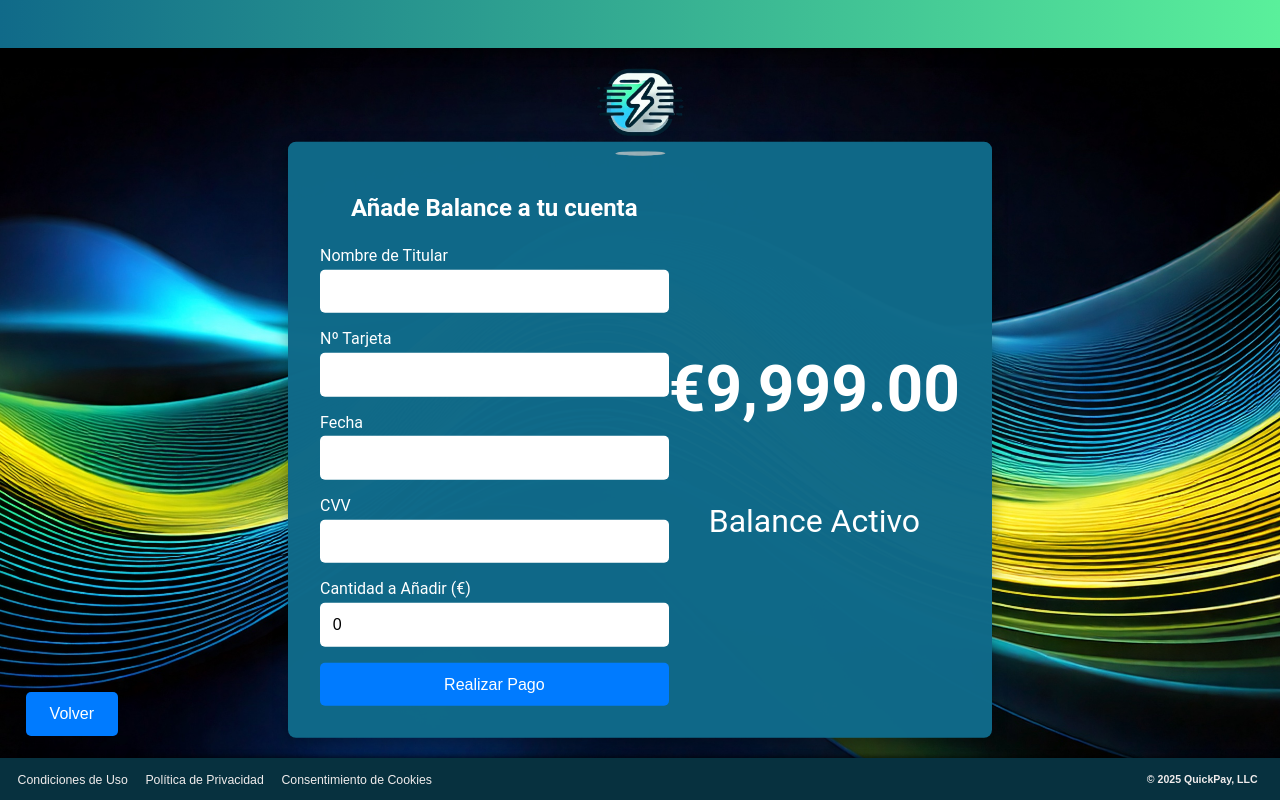
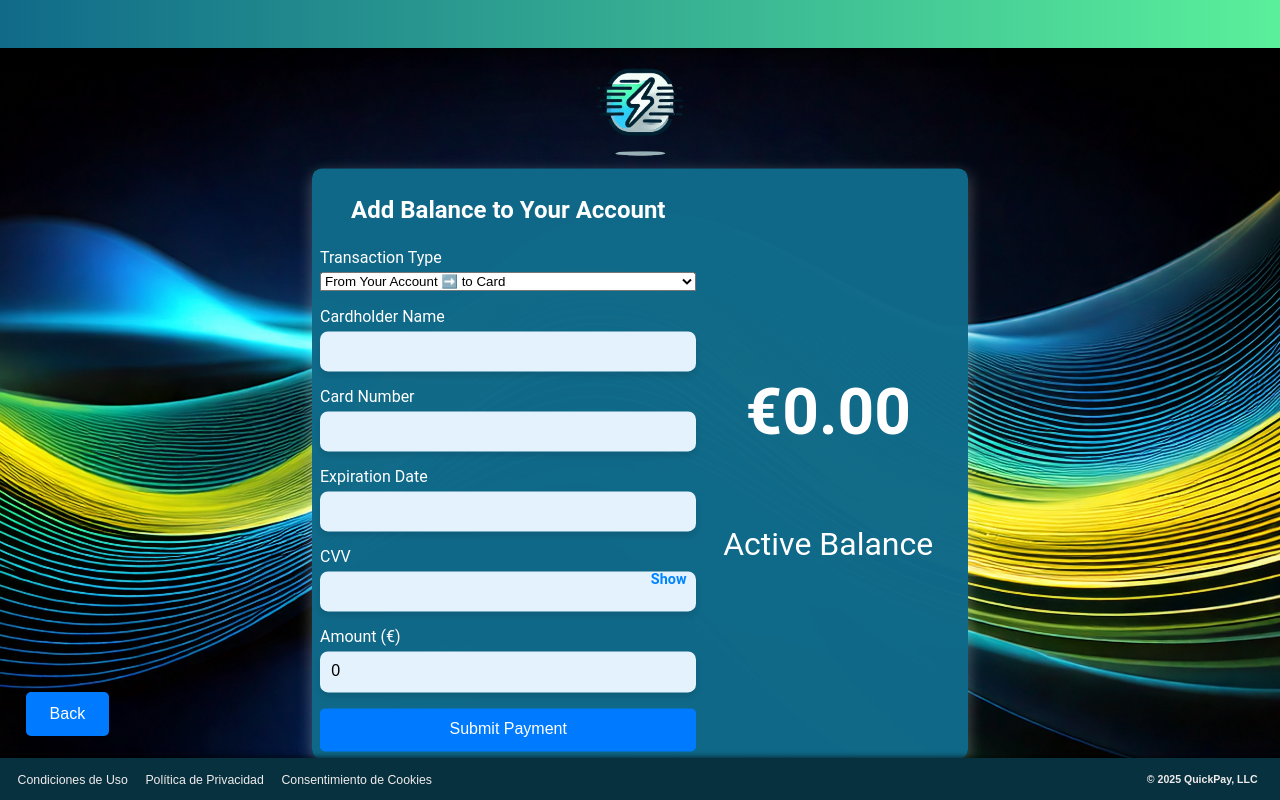
Before and after one commit to LuisFernandezMedina/WebDevFront, an Angular app in the folder QuickPay/: page /anadir-balance in a window 1280 px wide. Built offline with nearby package versions, Linux system fonts and the light colour scheme.

Commit message:
Sprint 1

```diff
--- a/QuickPay/src/app/anadir-balance/anadir-balance.component.css
+++ b/QuickPay/src/app/anadir-balance/anadir-balance.component.css
@@ -16,14 +16,13 @@
     width: 50vw;
     max-width: 700px;
     background-color: rgba(16, 106, 137, 0.99);
-    padding: 2rem;
-    border-radius: 8px;
-    box-shadow: 0 5px 15px rgba(0, 0, 0, 0.3);
+    padding: 0.5rem;
+    border-radius: 10px;
+    box-shadow: 0 5px 15px rgba(255, 255, 255, 0.3);
     position: absolute;
-    top: 55%;
+    top: 58%;
     left: 50%;
     transform: translate(-50%, -50%);
-
 }
 
 .form-container {
@@ -51,10 +50,17 @@ h2 {
 }
 
 .input-group input {
-    padding: 0.8rem;
+    padding: 0.7rem;
     border: none;
-    border-radius: 5px;
+    border-radius: 8px;
     font-size: 1rem;
+    background-color: #e3f2fd;
+    box-shadow: 0 4px 6px rgba(0, 0, 0, 0.1);
+}
+
+.input-group input:focus {
+    outline: none;
+    border: 2px solid #007bff;
 }
 
 .password-box {
@@ -67,7 +73,7 @@ h2 {
     top: 50%;
     transform: translateY(-50%);
     cursor: pointer;
-    color: white;
+    color: rgb(0, 132, 255);
     font-size: 0.9rem;
     font-weight: bold;
 }
@@ -118,3 +124,16 @@ h2 {
 .back-button:hover {
     background-color: #0056b3;
 }
+
+/* Error and Success Messages */
+.error-message {
+    color: red;
+    font-size: 1rem;
+    margin-top: 1rem;
+}
+
+.success-message {
+    color: green;
+    font-size: 1rem;
+    margin-top: 1rem;
+}
--- a/QuickPay/src/app/anadir-balance/anadir-balance.component.html
+++ b/QuickPay/src/app/anadir-balance/anadir-balance.component.html
@@ -3,21 +3,29 @@
 <div class="container">
     <div class="balance-container">
         <div class="form-container">
-            <h2>Añade Balance a tu cuenta</h2>
+            <h2>Add Balance to Your Account</h2>
 
             <form>
                 <div class="input-group">
-                    <label for="cardholder_name">Nombre de Titular</label>
+                    <label for="direction">Transaction Type</label>
+                    <select id="direction" [(ngModel)]="direction" name="direction" required>
+                        <option value="out">From Card ➡️ to Your Account</option>
+                        <option value="in">From Your Account ➡️ to Card</option>
+                    </select>
+                </div>
+
+                <div class="input-group">
+                    <label for="cardholder_name">Cardholder Name</label>
                     <input type="text" id="cardholder_name" [(ngModel)]="cardholder_name" name="cardholder_name" required>
                 </div>
 
                 <div class="input-group">
-                    <label for="card_number">Nº Tarjeta</label>
+                    <label for="card_number">Card Number</label>
                     <input type="text" id="card_number" [(ngModel)]="card_number" name="card_number" required>
                 </div>
 
                 <div class="input-group">
-                    <label for="expiration_date">Fecha</label>
+                    <label for="expiration_date">Expiration Date</label>
                     <input type="text" id="expiration_date" [(ngModel)]="expiration_date" name="expiration_date" required>
                 </div>
 
@@ -25,17 +33,17 @@
                     <label for="cvv">CVV</label>
                     <input type="password" id="cvv" [(ngModel)]="cvv" name="cvv" required>
                     <span class="toggle-password" (click)="togglePasswordVisibility()">
-                        {{ passwordVisible ? 'Ocultar' : 'Mostrar' }}
+                        {{ passwordVisible ? 'Hide' : 'Show' }}
                     </span>
                 </div>
 
                 <div class="input-group">
-                    <label for="amount">Cantidad a Añadir (€)</label>
+                    <label for="amount">Amount (€)</label>
                     <input type="number" id="amount" [(ngModel)]="amount" name="amount" required>
                 </div>
 
                 <button class="btn" type="button" (click)="addBalance()" [disabled]="isLoading">
-                    {{ isLoading ? 'Procesando...' : 'Realizar Pago' }}
+                    {{ isLoading ? 'Processing...' : 'Submit Payment' }}
                 </button>
 
                 <p *ngIf="message" [ngClass]="{ 'error-message': isError, 'success-message': !isError }">
@@ -46,13 +54,13 @@
 
         <div class="balance-info">
             <h1>{{ user.balance | currency:'EUR' }}</h1>
-            <p>Balance Activo</p>
+            <p>Active Balance</p>
         </div>
     </div>
 </div>
 
 <div class="back-button-container">
-    <button class="back-button" (click)="navigateTo('/ventana-principal')">Volver</button>
+    <button class="back-button" (click)="navigateTo('/ventana-principal')">Back</button>
 </div>
 
 <app-footer></app-footer>
--- a/QuickPay/src/app/anadir-balance/anadir-balance.component.ts
+++ b/QuickPay/src/app/anadir-balance/anadir-balance.component.ts
@@ -1,11 +1,12 @@
 import { CommonModule } from '@angular/common';
-import { Component, ViewChild } from '@angular/core';
-import { FormsModule, NgForm, ReactiveFormsModule } from '@angular/forms';
-import { ActivatedRoute, Router } from '@angular/router';
+import { Component, OnInit } from '@angular/core';
+import { FormsModule, ReactiveFormsModule } from '@angular/forms';
+import { Router } from '@angular/router';
 import { CreditCardService } from '../services/credit-card.service';
 import { UserService } from '../services/user.service';
 import { FooterComponent } from '../shared/footer/footer.component';
 import { HeaderComponent } from '../shared/header/header.component';
+
 
 @Component({
   selector: 'app-anadir-balance',
@@ -14,102 +15,137 @@ import { HeaderComponent } from '../shared/header/header.component';
   templateUrl: './anadir-balance.component.html',
   styleUrl: './anadir-balance.component.css'
 })
-export class AnadirBalanceComponent {
+
+export class AnadirBalanceComponent implements OnInit {
+  user: any = { balance: 0 };
+  direction: 'in' | 'out' = 'in';
   card_number: string = '';
+  cardholder_name: string = '';
   expiration_date: string = '';
   cvv: string = '';
-  cardholder_name: string = '';
   amount: number = 0;
+  passwordVisible: boolean = false;
 
-  passwordVisible = false;
   isLoading = false;
-  message: string = '';
+  message = '';
   isError = false;
 
-  @ViewChild('CreditCardForm') creditcardForm!: NgForm;
+  constructor(
+    private userService: UserService,
+    private creditCardService: CreditCardService,
+    private router: Router
+  ) {}
 
-  user = {
-    nombre: 'Nombre y apellidos de usuario',
-    correo: 'user@correo.com',
-    balance: 9999.00
+  ngOnInit(): void {
+    const id = Number(sessionStorage.getItem('userid'));
+    const token = sessionStorage.getItem('authToken') || '';
+    const email = sessionStorage.getItem('email') || '';
+
+    if (id && token && email) {
+      this.userService.getUser(id, token).subscribe({
+        next: (user) => this.user = user,
+        error: () => {
+          this.message = 'Error al cargar el usuario';
+          this.isError = true;
+        }
+      });
+    }
+  }
+
+  togglePasswordVisibility(): void {
+    this.passwordVisible = !this.passwordVisible;
+    const input = document.getElementById('cvv') as HTMLInputElement;
+    if (input) {
+      input.type = this.passwordVisible ? 'text' : 'password';
+    }
+  }
+  addBalance(): void {
+    this.message = '';
+    this.isError = false;
+    this.isLoading = true;
+    const token = sessionStorage.getItem('authToken')!;
+
+    const transferPayload = {
+      card_number: this.card_number,
+      cardholder_name: this.cardholder_name,
+      cvv: this.cvv,
+      expiration_date: this.expiration_date,
+      amount: this.amount,
+      direction: this.direction
     };
 
-  constructor(
-    private readonly router: Router,
-    private readonly userService: UserService,
-    private readonly creditCardService: CreditCardService,
-    private readonly route: ActivatedRoute
-  ) {}
+    const userId = Number(sessionStorage.getItem('userid'));
 
-  ngOnInit(): void {}
-
-  // 🔹 Validar la tarjeta y añadir saldo
-  addBalance(): void {
-    if (this.amount <= 0) {
-      this.message = 'La cantidad debe ser mayor a 0.';
+    if (this.direction === 'in') {
+      // 💳 ➡️ 👤 Add balance to the card from the user
+      if (this.user.balance < this.amount) {
+        this.message = 'Insufficient balance in the user account';
         this.isError = true;
+        this.isLoading = false;
         return;
       }
 
-    this.isLoading = true;
-    this.message = '';
-
-    const cardInfo = {
-      card_number: this.card_number,
-      cardholder_name: this.cardholder_name,
-      cvv: this.cvv,
-      expiration_date: this.expiration_date
-    };
-
-    // Validar tarjeta
-    this.creditCardService.validateCard(cardInfo).subscribe({
+      this.creditCardService.transfer(transferPayload).subscribe({
         next: (res) => {
-        if (res) {
-          const userId = Number(sessionStorage.getItem('userid'));
-          const token = sessionStorage.getItem('authToken') || '';
-
-          // Añadir saldo
-          this.creditCardService.addBalance(userId, this.amount, token).subscribe({
-            next: (response) => {
-              this.message = 'Saldo añadido con éxito.';
-              this.user.balance += this.amount; // Actualizar balance en UI
-              this.isError = false;
-              setTimeout(() => this.router.navigate(['/perfil-usuario']), 2000);
+          if (res.success) {
+            this.userService.retireBalance(userId, this.amount, token).subscribe({
+              next: () => {
+                this.user.balance -= this.amount; // Deduct from user balance
+                this.message = 'Transfer to the card successful';
+                this.isLoading = false;
               },
               error: () => {
-              this.message = 'Error al añadir saldo.';
+                this.message = 'Error while withdrawing balance from the user';
                 this.isError = true;
                 this.isLoading = false;
               }
             });
           } else {
-          this.message = 'Tarjeta no válida.';
+            this.message = res.error || 'Error transferring to the card';
             this.isError = true;
             this.isLoading = false;
           }
         },
+        error: (err) => {
+          this.message = err.error?.error || 'Unexpected error';
+          this.isError = true;
+          this.isLoading = false;
+        }
+      });
+    } else {
+      // 👤 ➡️ 💳 Add balance to the user from the card
+      this.creditCardService.transfer(transferPayload).subscribe({
+        next: (res) => {
+          if (res.success) {
+            this.userService.addBalance(userId, this.amount, token).subscribe({
+              next: () => {
+                this.user.balance += this.amount; // Add to user balance
+                this.message = 'Balance added successfully from the card';
+                this.isLoading = false;
+              },
               error: () => {
-        alert('User: ' + cardInfo);
-        this.message = 'Error en la validación de la tarjeta.';
+                this.message = 'Error updating the user balance';
+                this.isError = true;
+                this.isLoading = false;
+              }
+            });
+          } else {
+            this.message = res.error || 'Error loading from the card';
+            this.isError = true;
+            this.isLoading = false;
+          }
+        },
+        error: (err) => {
+          this.message = err.error?.error || 'Unexpected error';
           this.isError = true;
           this.isLoading = false;
         }
       });
     }
-
-  // 🔹 Mostrar u ocultar CVV
-  togglePasswordVisibility(): void {
-    this.passwordVisible = !this.passwordVisible;
-    const passwordInput = document.getElementById('cvv') as HTMLInputElement;
-    passwordInput.type = this.passwordVisible ? 'text' : 'password';
 }
 
-  // 🔹 Redirección de navegación
+
   navigateTo(route: string): void {
-    this.isLoading = true;
-    setTimeout(() => {
-      this.isLoading = false;
     this.router.navigate([route]);
-    }, 1000);
   }
 }
--- a/QuickPay/src/app/perfil-usuario/perfil-usuario.component.html
+++ b/QuickPay/src/app/perfil-usuario/perfil-usuario.component.html
@@ -18,8 +18,8 @@
     </div>
 
     <div class="info-field" *ngIf="isEditing">
-      <label>Nueva Contraseña</label>
-      <input type="password" [(ngModel)]="user.newPassword" placeholder="Dejar vacío para no cambiar" />
+      <label>Reset Password</label>
+      <input type="password" [(ngModel)]="user.newPassword" placeholder="" />
     </div>
 
     <div class="info-field">
--- a/QuickPay/src/app/services/credit-card.service.ts
+++ b/QuickPay/src/app/services/credit-card.service.ts
@@ -1,40 +1,51 @@
+import { HttpClient } from '@angular/common/http';
 import { Injectable } from '@angular/core';
-import { HttpClient, HttpHeaders } from '@angular/common/http';
 import { Observable } from 'rxjs';
+
+export interface CreditCardTransferRequest {
+  card_number: string;
+  cardholder_name: string;
+  cvv: string;
+  expiration_date: string; // Format: 'YYYY-MM-DD'
+  amount: number;
+  direction: 'in' | 'out'; // 'in' = from card to user, 'out' = from user to card
+}
+
+export interface CreditCardTransferResponse {
+  success: boolean;
+  new_balance?: number;
+  error?: string;
+}
 
 @Injectable({
   providedIn: 'root'
 })
 export class CreditCardService {
-  private userApiUrl = 'http://127.0.0.1:3000';  // Backend de usuarios
-  private cardApiUrl = 'http://127.0.0.1:4000';  // Backend de tarjetas
+  private apiUrl = 'http://localhost:3000/payment_cards';
 
   constructor(private http: HttpClient) {}
 
-  // 🔹 Añadir saldo al usuario (BACKEND: 3000)
-  addBalance(userId: number, amount: number, token: string): Observable<any> {
-    return this.http.post(`${this.userApiUrl}/users/${userId}/add_balance`, { amount }, {
-      headers: this.getAuthHeaders(token),
-    });
+  transfer(data: CreditCardTransferRequest): Observable<CreditCardTransferResponse> {
+    return this.http.post<CreditCardTransferResponse>(`${this.apiUrl}/transfer`, data);
   }
 
-  // 🔹 Retirar saldo (BACKEND: 3000)
-  retireBalance(userId: number, amount: number, token: string): Observable<any> {
-    return this.http.post(`${this.userApiUrl}/users/${userId}/retire_balance`, { amount }, {
-      headers: this.getAuthHeaders(token),
-    });
+  getAll(): Observable<any> {
+    return this.http.get(`${this.apiUrl}`);
   }
 
-  // 🔹 Validar tarjeta (BACKEND: 4000)
-  validateCard(cardInfo: { card_number: string; cardholder_name: string; cvv: string; expiration_date: string }): Observable<boolean> {
-    return this.http.post<boolean>(`${this.cardApiUrl}/validate_card`, cardInfo);
+  getById(id: number): Observable<any> {
+    return this.http.get(`${this.apiUrl}/${id}`);
   }
 
-  // 🔹 Generar headers con token
-  private getAuthHeaders(token: string) {
-    return new HttpHeaders({
-      'Content-Type': 'application/json',
-      Authorization: `Bearer ${token}`,
-    });
+  create(cardData: any): Observable<any> {
+    return this.http.post(`${this.apiUrl}`, cardData);
+  }
+
+  update(id: number, cardData: any): Observable<any> {
+    return this.http.put(`${this.apiUrl}/${id}`, cardData);
+  }
+
+  delete(id: number): Observable<any> {
+    return this.http.delete(`${this.apiUrl}/${id}`);
   }
 }
--- a/QuickPay/src/app/services/user.service.ts
+++ b/QuickPay/src/app/services/user.service.ts
@@ -6,7 +6,7 @@ import { Observable } from 'rxjs';
   providedIn: 'root'
 })
 export class UserService {
-  private apiUrl = 'http://127.0.0.1:3000'; // URL del backend de Rails
+  private apiUrl = 'http://127.0.0.1:3001'; // URL del backend de Rails
 
   constructor(private http: HttpClient) {}
 
@@ -55,5 +55,18 @@ export class UserService {
       headers: this.getAuthHeaders(token),
     });
   }
+  addBalance(userId: number, amount: number, token: string): Observable<any> {
+    return this.http.patch(`${this.apiUrl}/users/${userId}/add_balance`, { amount }, {
+      headers: this.getAuthHeaders(token)
+    });
+  }
+
+  retireBalance(userId: number, amount: number, token: string): Observable<any> {
+    return this.http.patch(`${this.apiUrl}/users/${userId}/retire_balance`, { amount }, {
+      headers: this.getAuthHeaders(token)
+    });
+  }
+
+
 
 }
```
Also changed, not shown: 1 other file (tests, documents, lock files or other folders). Lines whose indentation alone changed are shown as unchanged.
